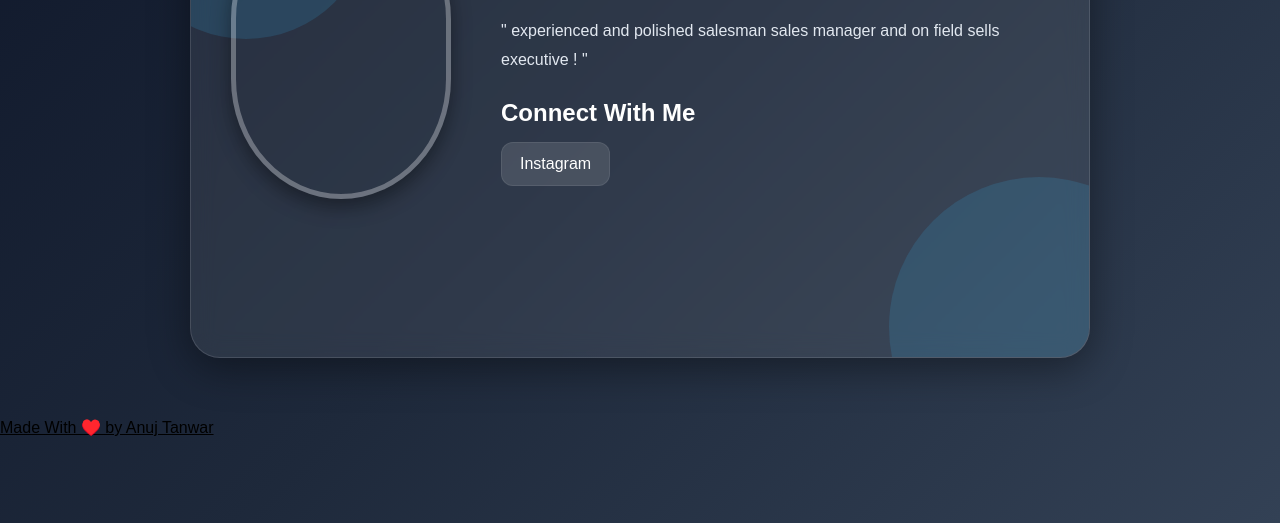
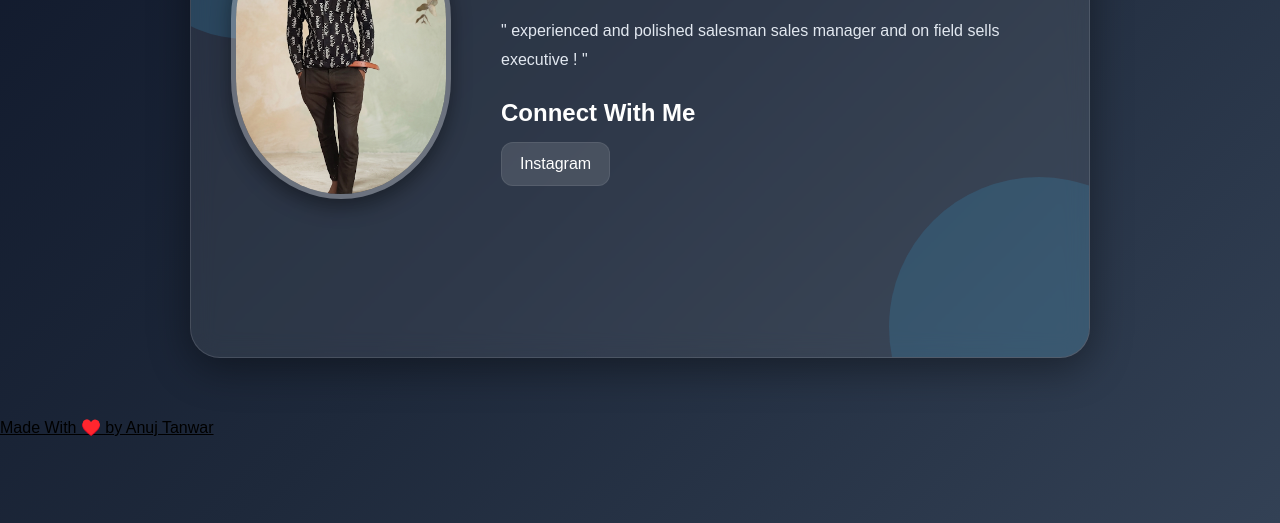
Before and after one commit to Gitanuj993/Durgesh, a plain HTML site: page durgesh.html in a window 1280 px wide. Shown: the part 277-800 px from the top of the page. Drawn offline with Linux system fonts and the light colour scheme.

Commit message:
Update profile photo source in durgesh.html

```diff
--- a/durgesh.html
+++ b/durgesh.html
@@ -245,7 +245,7 @@
 
         <!-- Profile Photo -->
         <div class="profile-photo">
-          <img src="img1778768953249.jpg"
+          <img src="./Durgesh-profile-photojpg.png"
                alt="Profile Photo">
         </div>
 
```
